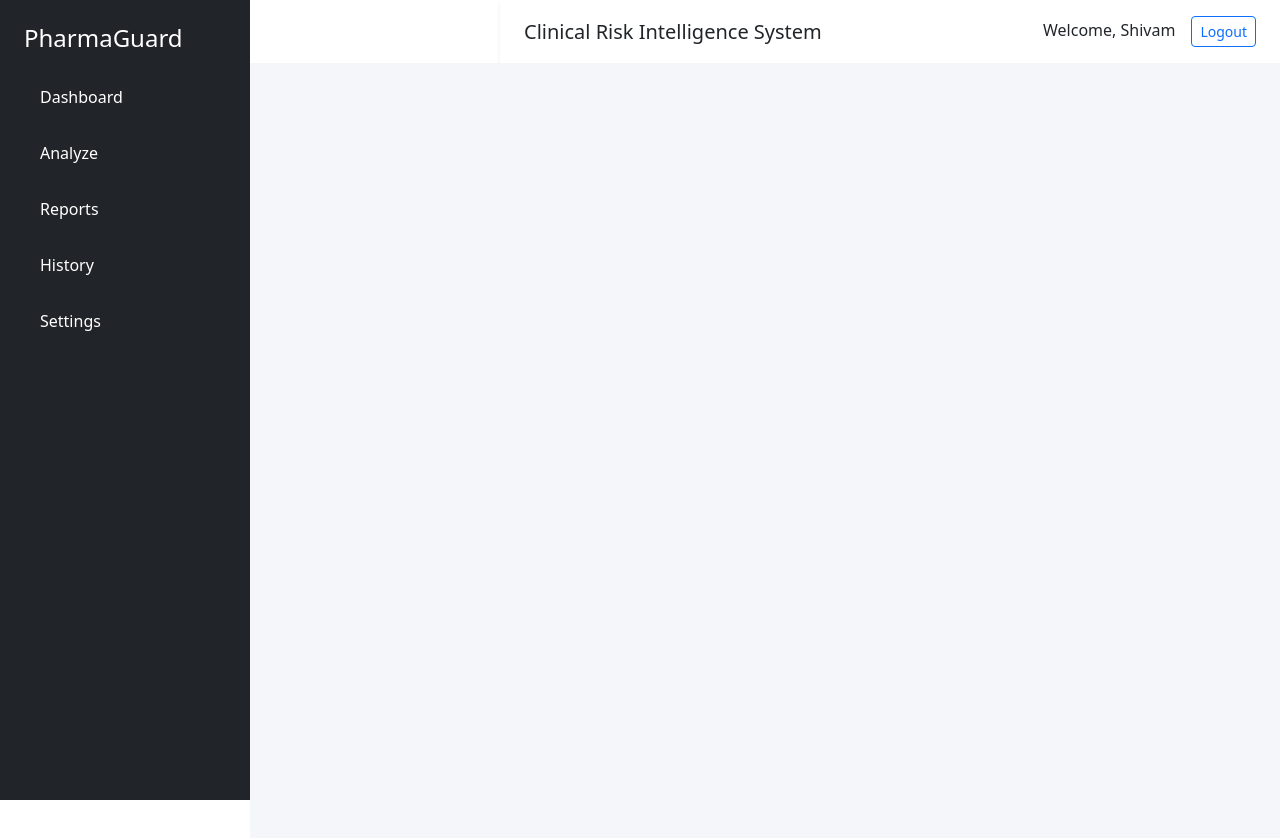
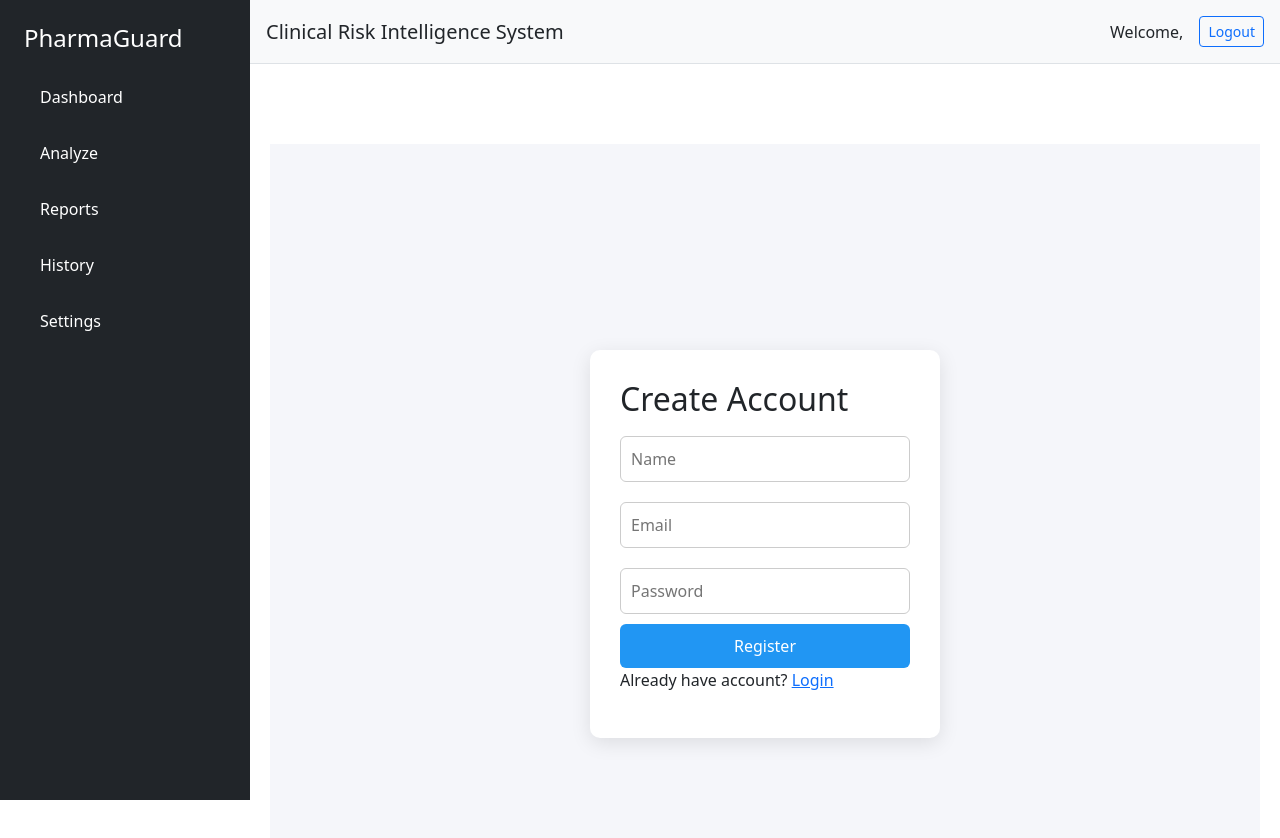
Before and after one commit to ShivamKamal07/pharmaguard, a React (Vite) app in the folder Frontend/: page /register in a window 1280 px wide. Shown: the top 838 px of the page. Built offline with nearby package versions, Linux system fonts and the light colour scheme.

Commit message:
authentication done

```diff
--- a/Frontend/src/App.jsx
+++ b/Frontend/src/App.jsx
@@ -1,22 +1,72 @@
 import React from "react";
 import { BrowserRouter as Router, Routes, Route } from "react-router-dom";
+
 import Layout from "./components/Layout";
+
+import Login from "./pages/Login";
+import Register from "./pages/Register";
 import Dashboard from "./pages/Dashboard";
 import Analyze from "./pages/Analyze";
 import Reports from "./pages/Reports";
 import History from "./pages/History";
 import Settings from "./pages/Settings";
 
+import ProtectedRoute from "./components/ProtectedRoute";
+
 const App = () => {
   return (
     <Router>
       <Layout>
         <Routes>
-          <Route path="/" element={<Dashboard />} />
-          <Route path="/analyze" element={<Analyze />} />
-          <Route path="/reports" element={<Reports />} />
-          <Route path="/history" element={<History />} />
-          <Route path="/settings" element={<Settings />} />
+
+          <Route path="/login" element={<Login />} />
+          <Route path="/register" element={<Register />} />
+
+          <Route
+            path="/dashboard"
+            element={
+              <ProtectedRoute>
+                <Dashboard />
+              </ProtectedRoute>
+            }
+          />
+
+          <Route
+            path="/analyze"
+            element={
+              <ProtectedRoute>
+                <Analyze />
+              </ProtectedRoute>
+            }
+          />
+
+          <Route
+            path="/reports"
+            element={
+              <ProtectedRoute>
+                <Reports />
+              </ProtectedRoute>
+            }
+          />
+
+          <Route
+            path="/history"
+            element={
+              <ProtectedRoute>
+                <History />
+              </ProtectedRoute>
+            }
+          />
+
+          <Route
+            path="/settings"
+            element={
+              <ProtectedRoute>
+                <Settings />
+              </ProtectedRoute>
+            }
+          />
+
         </Routes>
       </Layout>
     </Router>
--- a/Frontend/src/components/Layout.jsx
+++ b/Frontend/src/components/Layout.jsx
@@ -1,22 +1,31 @@
 import React from "react";
 import Sidebar from "./Sidebar";
-import Topbar from "./Topbar";
+import Navbar from "./Navbar";
 
 const Layout = ({ children }) => {
+
   return (
-    <div className="d-flex">
+
+    <div>
 
       <Sidebar />
 
-      <div className="flex-grow-1" style={{ marginLeft: "250px" }}>
-        <Topbar />
-        <div className="p-4" style={{ backgroundColor: "#f4f6f9", minHeight: "100vh" }}>
-          {children}
-        </div>
+      <Navbar />
+
+      <div
+        style={{
+          marginLeft: "250px",
+          padding: "20px",
+          marginTop: "60px"
+        }}
+      >
+        {children}
       </div>
 
     </div>
+
   );
+
 };
 
 export default Layout;
--- /dev/null
+++ b/Frontend/src/components/Navbar.jsx
@@ -0,0 +1,48 @@
+import React from "react";
+import { useNavigate } from "react-router-dom";
+import { logout } from "../utils/auth";
+
+const Navbar = () => {
+
+  const navigate = useNavigate();
+
+  const user = JSON.parse(localStorage.getItem("user"));
+
+  const handleLogout = () => {
+
+    logout();
+    localStorage.removeItem("user");
+
+    navigate("/login");
+
+  };
+
+  return (
+
+    <div
+      className="d-flex justify-content-between align-items-center p-3 border-bottom"
+      style={{ marginLeft: "250px", background: "#f8f9fa" }}
+    >
+
+      <h5 className="mb-0">Clinical Risk Intelligence System</h5>
+
+      <div className="d-flex align-items-center gap-3">
+
+        <span>Welcome, {user?.name}</span>
+
+        <button
+          className="btn btn-outline-primary btn-sm"
+          onClick={handleLogout}
+        >
+          Logout
+        </button>
+
+      </div>
+
+    </div>
+
+  );
+
+};
+
+export default Navbar;
--- /dev/null
+++ b/Frontend/src/components/ProtectedRoute.jsx
@@ -0,0 +1,12 @@
+import { Navigate } from "react-router-dom";
+import { isAuthenticated } from "../utils/auth";
+
+const ProtectedRoute = ({ children }) => {
+  if (!isAuthenticated()) {
+    return <Navigate to="/login" />;
+  }
+
+  return children;
+};
+
+export default ProtectedRoute;
--- a/Frontend/src/components/Sidebar.jsx
+++ b/Frontend/src/components/Sidebar.jsx
@@ -2,6 +2,7 @@ import React from "react";
 import { Link, useLocation } from "react-router-dom";
 
 const Sidebar = () => {
+
   const location = useLocation();
 
   const linkClass = (path) =>
@@ -17,8 +18,9 @@ const Sidebar = () => {
       <h4 className="mb-4">PharmaGuard</h4>
 
       <ul className="nav flex-column">
+
         <li className="nav-item mb-3">
-          <Link className={linkClass("/")} to="/">
+          <Link className={linkClass("/dashboard")} to="/dashboard">
             Dashboard
           </Link>
         </li>
@@ -46,6 +48,7 @@ const Sidebar = () => {
             Settings
           </Link>
         </li>
+
       </ul>
     </div>
   );
--- a/Frontend/src/components/Topbar.jsx
+++ /dev/null
@@ -1,19 +0,0 @@
-import React from "react";
-
-const Topbar = () => {
-  return (
-    <div
-      className="bg-white shadow-sm px-4 py-3 d-flex justify-content-between align-items-center"
-      style={{ marginLeft: "250px" }}
-    >
-      <h5 className="mb-0">Clinical Risk Intelligence System</h5>
-
-      <div>
-        <span className="me-3">Welcome, Shivam</span>
-        <button className="btn btn-outline-primary btn-sm">Logout</button>
-      </div>
-    </div>
-  );
-};
-
-export default Topbar;
--- a/Frontend/src/main.jsx
+++ b/Frontend/src/main.jsx
@@ -1,8 +1,5 @@
 import { StrictMode } from 'react'
 import { createRoot } from 'react-dom/client'
-
-
-
 import './index.css'
 import App from './App.jsx'
 import 'bootstrap/dist/css/bootstrap.min.css';
--- /dev/null
+++ b/Frontend/src/pages/Login.jsx
@@ -0,0 +1,116 @@
+import { useState } from "react";
+import { useNavigate, Link } from "react-router-dom";
+import { loginUser } from "../services/api";
+
+const Login = () => {
+
+  const navigate = useNavigate();
+
+  const [email, setEmail] = useState("");
+  const [password, setPassword] = useState("");
+
+  const handleLogin = async (e) => {
+  e.preventDefault();
+
+  try {
+
+    const res = await loginUser({ email, password });
+
+    const { token, user } = res;
+
+    localStorage.setItem("token", token);
+    localStorage.setItem("user", JSON.stringify(user));
+
+    alert("Login successful");
+
+    navigate("/dashboard");
+
+  } catch (error) {
+
+    console.error(error);
+    alert("Login failed");
+
+  }
+};
+
+
+  return (
+    <div style={styles.container}>
+
+      <div style={styles.card}>
+
+        <h2>Login</h2>
+
+        <form onSubmit={handleLogin}>
+
+          <input
+            style={styles.input}
+            type="email"
+            placeholder="Email"
+            value={email}
+            onChange={(e) => setEmail(e.target.value)}
+            required
+          />
+
+          <input
+            style={styles.input}
+            type="password"
+            placeholder="Password"
+            value={password}
+            onChange={(e) => setPassword(e.target.value)}
+            required
+          />
+
+          <button style={styles.button} type="submit">
+            Login
+          </button>
+
+        </form>
+
+        <p>
+          Don't have account? <Link to="/register">Register</Link>
+        </p>
+
+      </div>
+
+    </div>
+  );
+};
+
+const styles = {
+  container: {
+    height: "100vh",
+    display: "flex",
+    justifyContent: "center",
+    alignItems: "center",
+    background: "#f5f6fa"
+  },
+
+  card: {
+    width: "350px",
+    padding: "30px",
+    background: "#fff",
+    borderRadius: "10px",
+    boxShadow: "0 5px 20px rgba(0,0,0,0.1)"
+  },
+
+  input: {
+    width: "100%",
+    padding: "10px",
+    margin: "10px 0",
+    borderRadius: "6px",
+    border: "1px solid #ccc"
+  },
+
+  button: {
+    width: "100%",
+    padding: "10px",
+    background: "#4CAF50",
+    color: "white",
+    border: "none",
+    borderRadius: "6px",
+    cursor: "pointer"
+  }
+};
+
+export default Login;
--- /dev/null
+++ b/Frontend/src/pages/Register.jsx
@@ -0,0 +1,126 @@
+import { useState } from "react";
+import { useNavigate, Link } from "react-router-dom";
+import { registerUser } from "../services/api";
+
+const Register = () => {
+
+  const navigate = useNavigate();
+
+  const [name,setName] = useState("");
+  const [email,setEmail] = useState("");
+  const [password,setPassword] = useState("");
+
+  const handleRegister = async (e) => {
+
+    e.preventDefault();
+
+    try {
+
+      await registerUser({name,email,password});
+
+      alert("Registration successful");
+
+      navigate("/login");
+
+    } catch(error) {
+
+      alert("Registration failed");
+
+      console.error(error);
+
+    }
+
+  };
+
+  return (
+
+    <div style={styles.container}>
+
+      <div style={styles.card}>
+
+        <h2>Create Account</h2>
+
+        <form onSubmit={handleRegister}>
+
+          <input
+            style={styles.input}
+            type="text"
+            placeholder="Name"
+            value={name}
+            onChange={(e)=>setName(e.target.value)}
+            required
+          />
+
+          <input
+            style={styles.input}
+            type="email"
+            placeholder="Email"
+            value={email}
+            onChange={(e)=>setEmail(e.target.value)}
+            required
+          />
+
+          <input
+            style={styles.input}
+            type="password"
+            placeholder="Password"
+            value={password}
+            onChange={(e)=>setPassword(e.target.value)}
+            required
+          />
+
+          <button style={styles.button} type="submit">
+            Register
+          </button>
+
+        </form>
+
+        <p>
+          Already have account? <Link to="/login">Login</Link>
+        </p>
+
+      </div>
+
+    </div>
+
+  );
+
+};
+
+const styles = {
+  container:{
+    height:"100vh",
+    display:"flex",
+    justifyContent:"center",
+    alignItems:"center",
+    background:"#f5f6fa"
+  },
+
+  card:{
+    width:"350px",
+    padding:"30px",
+    background:"#fff",
+    borderRadius:"10px",
+    boxShadow:"0 5px 20px rgba(0,0,0,0.1)"
+  },
+
+  input:{
+    width:"100%",
+    padding:"10px",
+    margin:"10px 0",
+    borderRadius:"6px",
+    border:"1px solid #ccc"
+  },
+
+  button:{
+    width:"100%",
+    padding:"10px",
+    background:"#2196F3",
+    color:"white",
+    border:"none",
+    borderRadius:"6px",
+    cursor:"pointer"
+  }
+};
+
+export default Register;
--- /dev/null
+++ b/Frontend/src/utils/auth.js
@@ -0,0 +1,15 @@
+export const saveToken = (token) => {
+  localStorage.setItem("token", token);
+};
+
+export const getToken = () => {
+  return localStorage.getItem("token");
+};
+
+export const logout = () => {
+  localStorage.removeItem("token");
+};
+
+export const isAuthenticated = () => {
+  return !!localStorage.getItem("token");
+};
```
Also changed, not shown: Frontend/src/services/api.js (+41 -19 lines).
